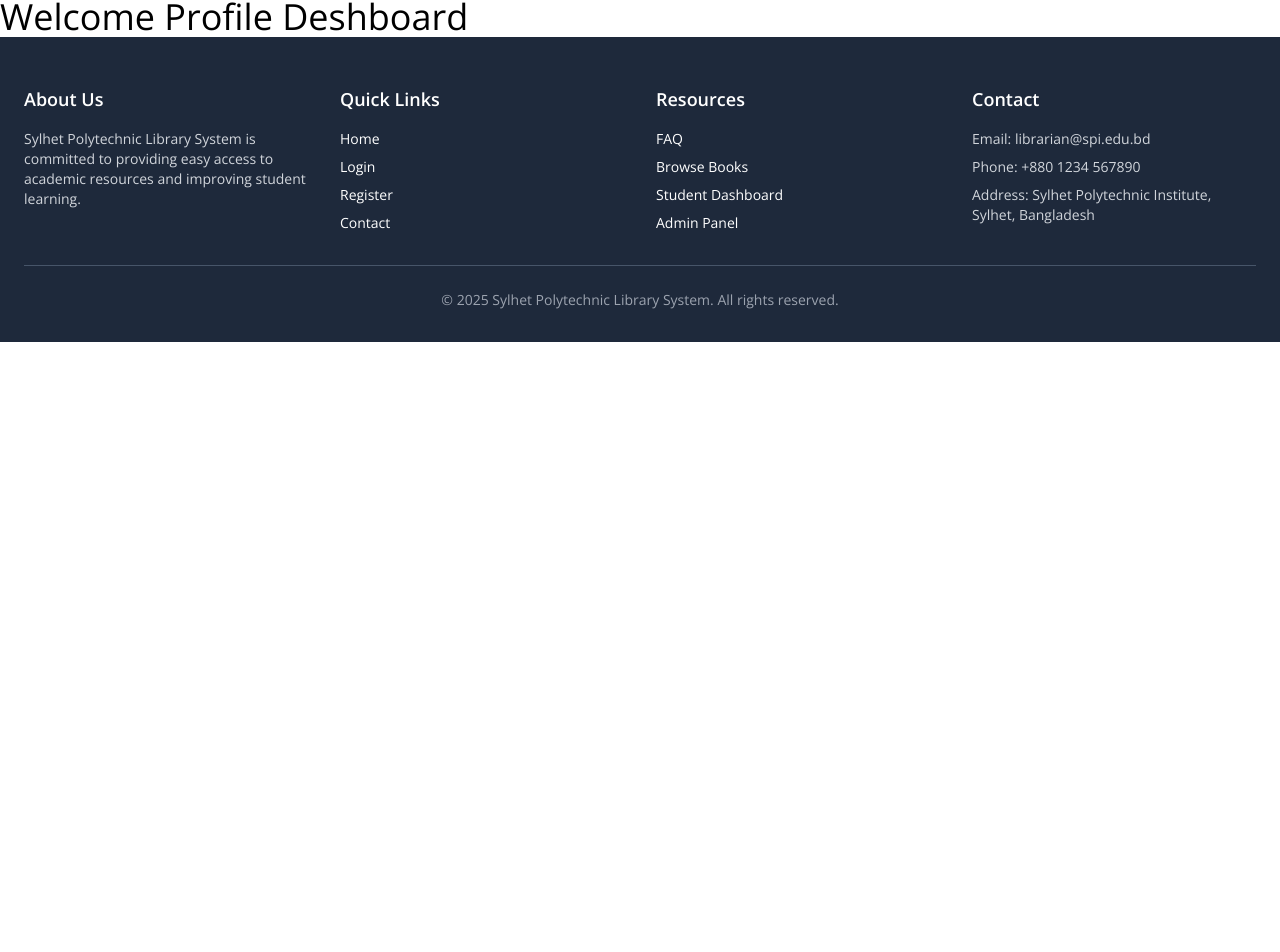
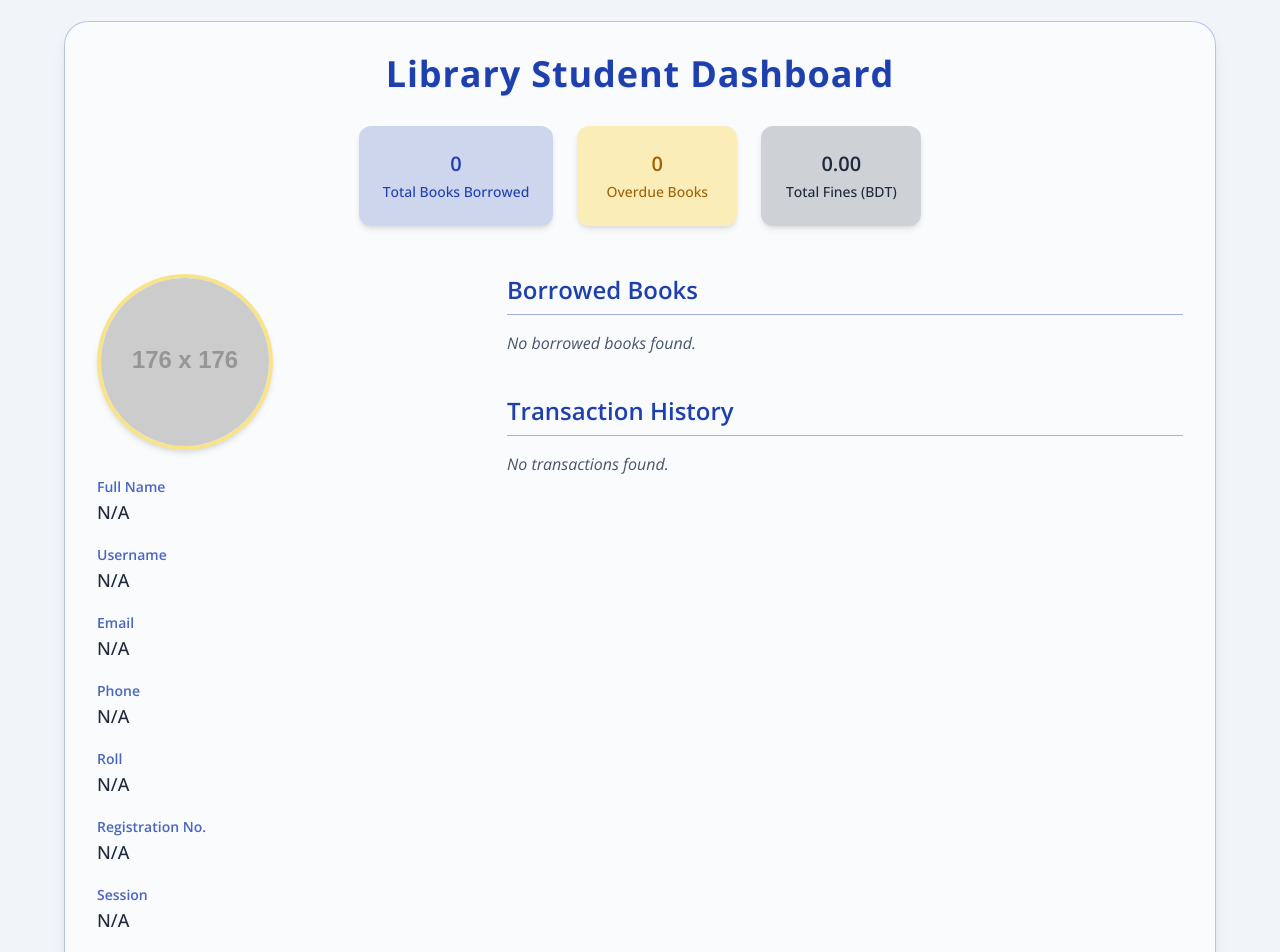
Before and after one commit to anmamun0/spi-library, a React (Vite) app: page /profile in a window 1280 px wide. Shown: the part 136-1088 px from the top of the page. Before the commit the page ends 800 px from the top, so only its background shows below. Built offline with nearby package versions, Linux system fonts and the light colour scheme.

Commit message:
Login page email varification currect icon added

```diff
--- a/src/pages/Book.jsx
+++ b/src/pages/Book.jsx
@@ -167,12 +167,10 @@ export default function Book() {
                 key={book.id}
                 className="bg-white border border-slate-200 p-4 rounded shadow hover:shadow-lg transition"
               >
-                <img
-                  src={book.image}
-                  alt={book.title}
-                  className="w-full h-48 object-cover mb-3 rounded"
+                <img src={book.image} alt={book.title}  className="w-full h-48 object-cover mb-3 rounded"
                 />
                 <h3 className="text-xl font-bold text-slate-700 mb-1">
+
                   {book.title}
                 </h3>
                 <p className="text-slate-700">Author: {book.author}</p>
--- a/src/pages/Login.jsx
+++ b/src/pages/Login.jsx
@@ -69,7 +69,7 @@ const Login = () => {
             <div className="relative w-60 h-60 flex items-center justify-center">
               <div
                 className={clsx(
-                  "absolute w-full h-full border-4 border-t-transparent border-b-transparent border-l-transparent border-r-blue-800 rounded-full animate-spin",
+                  "absolute w-full h-full border-4 border-t-transparent border-b-slate-500 border-l-transparent border-r-blue-800 rounded-full animate-spin",
                   !formSubmit && "hidden"
                 )} />
               {/* https://cdn-icons-png.flaticon.com/512/747/747376.png */}
@@ -110,7 +110,9 @@ const Login = () => {
             <div className="space-y-6">
               <div className="relative">
                 <span className="absolute left-8 top-1/2 transform -translate-y-1/2 text-gray-500">
-                  <i className="fa-solid fa-user"></i>
+                  {profileImage ?<i class="fa-solid fa-check text-green-500"></i>: <i className="fa-solid fa-user"></i>  }
+
+
                 </span>
                 <input
                   type="email"
--- a/src/pages/Profile.jsx
+++ b/src/pages/Profile.jsx
@@ -1,11 +1,178 @@
-import React from 'react';
+import React from "react";
 
-const Profile = () => {
-    return (
-        <div>
-            <h1 className='text-4xl'>Welcome Profile Deshboard</h1>
+const Profile = ( ) => {
+    const student = {};
+    const borrowedBooks = [];
+    const transactions = []
+
+  const {
+    username,
+    full_name,
+    email,
+    phone,
+    roll,
+    registration,
+    session,
+    department,
+    address,
+    blood,
+    nationality_type,
+    nationality_number,
+    role,
+    image_url,
+  } = student;
+
+  // Calculate some summary stats
+  const totalBooks = borrowedBooks.length;
+  const overdueBooks = borrowedBooks.filter(book => {
+    if (!book.dueDate) return false;
+    return new Date(book.dueDate) < new Date() && book.status !== "Returned";
+  }).length;
+  const totalFines = transactions.reduce((sum, tx) => sum + (tx.amount || 0), 0);
+
+  return (
+    <div className="min-h-screen bg-slate-100 flex flex-col items-center p-6">
+      <div className="max-w-6xl w-full backdrop-blur-md bg-white/60 border border-blue-800/30 rounded-3xl shadow-lg p-8 text-slate-800">
+
+        <h1 className="text-4xl font-bold mb-8 text-center text-blue-800 tracking-wide drop-shadow-sm">
+          Library Student Dashboard
+        </h1>
+
+        {/* Top Summary Cards */}
+        <div className="flex flex-wrap justify-center gap-6 mb-12">
+          <SummaryCard label="Total Books Borrowed" value={totalBooks} color="blue" />
+          <SummaryCard label="Overdue Books" value={overdueBooks} color="yellow" />
+          <SummaryCard label="Total Fines (BDT)" value={totalFines.toFixed(2)} color="slate" />
         </div>
-    );
+
+        <div className="flex flex-col md:flex-row gap-12">
+
+          {/* Left: Profile Info */}
+          <div className="flex-shrink-0 w-full md:w-1/3">
+            <div className="w-44 h-44 rounded-full overflow-hidden border-4 border-yellow-400/50 shadow-md mx-auto md:mx-0 mb-6">
+              <img
+                src={image_url || "https://via.placeholder.com/176?text=No+Image"}
+                alt={`${full_name}'s profile`}
+                className="object-cover w-full h-full"
+              />
+            </div>
+            <div className="space-y-4 text-center md:text-left">
+              <ProfileRow label="Full Name" value={full_name} />
+              <ProfileRow label="Username" value={username} />
+              <ProfileRow label="Email" value={email} />
+              <ProfileRow label="Phone" value={phone} />
+              <ProfileRow label="Roll" value={roll} />
+              <ProfileRow label="Registration No." value={registration} />
+              <ProfileRow label="Session" value={session} />
+              <ProfileRow label="Department" value={department} />
+              <ProfileRow label="Address" value={address} />
+              <ProfileRow label="Blood Group" value={blood} />
+              <ProfileRow label="Nationality Type" value={nationality_type} />
+              <ProfileRow label="Nationality Number" value={nationality_number} />
+              <ProfileRow label="Role" value={role} />
+            </div>
+          </div>
+
+          {/* Right: Borrowed Books + Transactions */}
+          <div className="flex-grow space-y-10">
+            <section>
+              <h2 className="text-2xl font-semibold mb-4 text-blue-800 border-b border-blue-800/40 pb-2">
+                Borrowed Books
+              </h2>
+              {borrowedBooks.length === 0 ? (
+                <p className="text-slate-600 italic">No borrowed books found.</p>
+              ) : (
+                <div className="overflow-x-auto rounded-lg border border-blue-800/30 shadow-sm">
+                  <table className="w-full text-left text-slate-800">
+                    <thead className="bg-blue-800/10">
+                      <tr>
+                        <th className="px-4 py-3">Title</th>
+                        <th className="px-4 py-3">Borrow Date</th>
+                        <th className="px-4 py-3">Due Date</th>
+                        <th className="px-4 py-3">Status</th>
+                      </tr>
+                    </thead>
+                    <tbody>
+                      {borrowedBooks.map(({ id, title, borrowDate, dueDate, status }) => (
+                        <tr
+                          key={id}
+                          className={`border-t border-blue-800/20 ${
+                            status === "Overdue" || (new Date(dueDate) < new Date() && status !== "Returned")
+                              ? "bg-yellow-100"
+                              : ""
+                          }`}
+                        >
+                          <td className="px-4 py-3 font-medium">{title}</td>
+                          <td className="px-4 py-3">{new Date(borrowDate).toLocaleDateString()}</td>
+                          <td className="px-4 py-3">{dueDate ? new Date(dueDate).toLocaleDateString() : "-"}</td>
+                          <td className="px-4 py-3 capitalize">{status}</td>
+                        </tr>
+                      ))}
+                    </tbody>
+                  </table>
+                </div>
+              )}
+            </section>
+
+            <section>
+              <h2 className="text-2xl font-semibold mb-4 text-blue-800 border-b border-blue-800/40 pb-2">
+                Transaction History
+              </h2>
+              {transactions.length === 0 ? (
+                <p className="text-slate-600 italic">No transactions found.</p>
+              ) : (
+                <div className="overflow-x-auto rounded-lg border border-blue-800/30 shadow-sm">
+                  <table className="w-full text-left text-slate-800">
+                    <thead className="bg-blue-800/10">
+                      <tr>
+                        <th className="px-4 py-3">Date</th>
+                        <th className="px-4 py-3">Type</th>
+                        <th className="px-4 py-3">Amount (BDT)</th>
+                        <th className="px-4 py-3">Notes</th>
+                      </tr>
+                    </thead>
+                    <tbody>
+                      {transactions.map(({ id, date, type, amount, notes }) => (
+                        <tr key={id} className="border-t border-blue-800/20">
+                          <td className="px-4 py-3">{new Date(date).toLocaleDateString()}</td>
+                          <td className="px-4 py-3 capitalize">{type}</td>
+                          <td className="px-4 py-3">{amount.toFixed(2)}</td>
+                          <td className="px-4 py-3">{notes || "-"}</td>
+                        </tr>
+                      ))}
+                    </tbody>
+                  </table>
+                </div>
+              )}
+            </section>
+          </div>
+        </div>
+      </div>
+    </div>
+  );
+};
+
+const ProfileRow = ({ label, value }) => (
+  <div>
+    <span className="text-sm font-semibold text-blue-800/80">{label}</span>
+    <p className="text-lg font-medium">{value || "N/A"}</p>
+  </div>
+);
+
+const SummaryCard = ({ label, value, color }) => {
+  const bgColors = {
+    blue: "bg-blue-800/20 text-blue-800",
+    yellow: "bg-yellow-400/30 text-yellow-700",
+    slate: "bg-slate-800/20 text-slate-800",
+  };
+  return (
+    <div
+      className={`flex flex-col items-center justify-center rounded-xl p-6 shadow-md min-w-[160px] ${bgColors[color]}`}
+    >
+      <p className="text-xl font-semibold">{value}</p>
+      <p className="text-sm mt-1 font-medium">{label}</p>
+    </div>
+  );
 };
 
 export default Profile;
```
Also changed, not shown: src/components/Navbar.jsx (+9 -8 lines).
